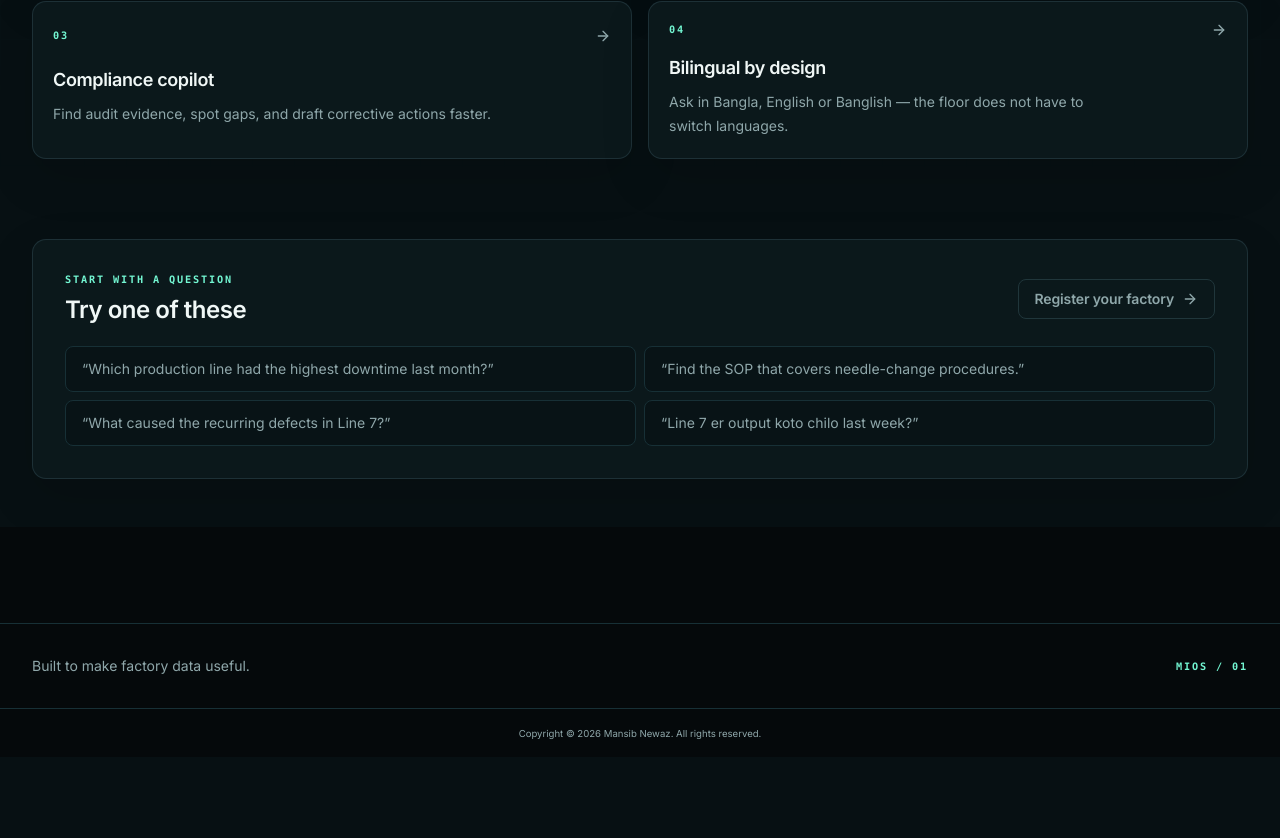
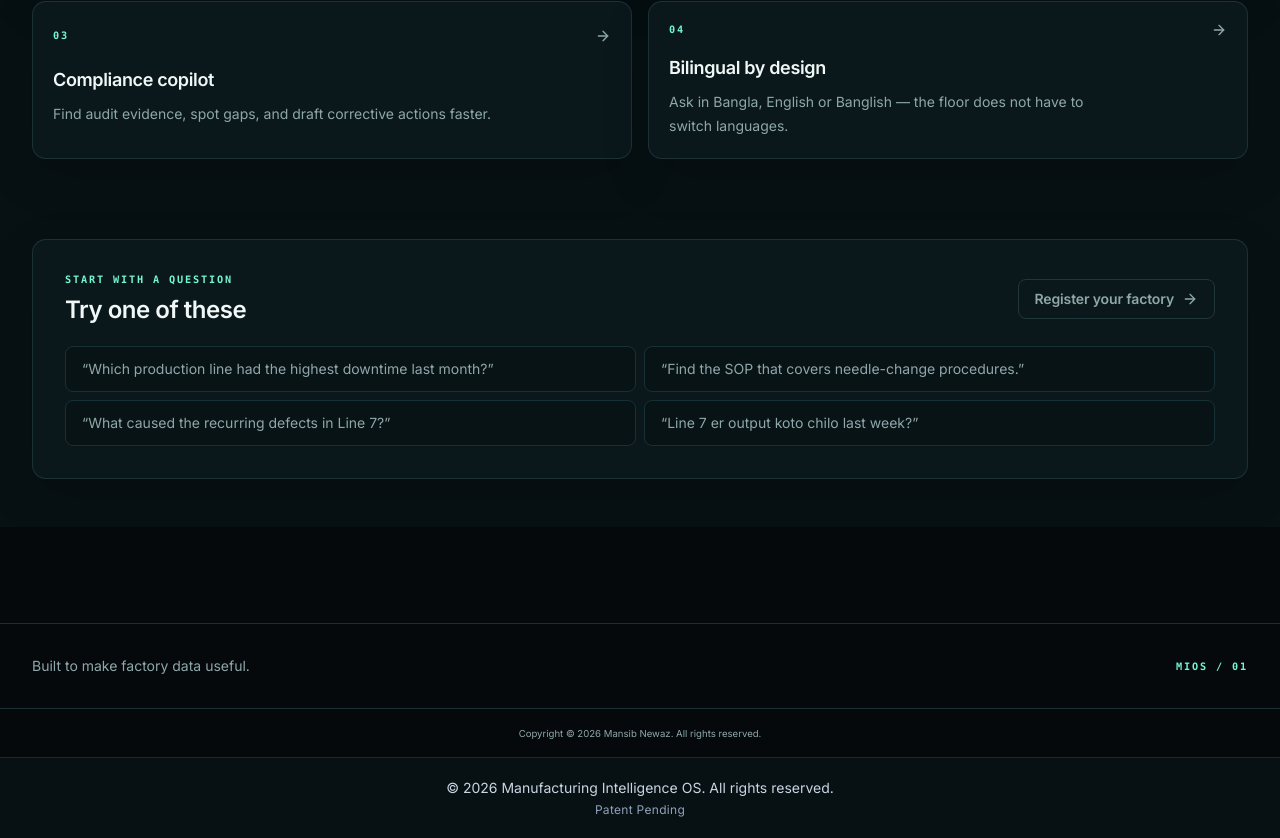
Before and after one commit to mnxtr/M_I_OS, a Next.js app in the folder apps/web/: page / in a window 1280 px wide. Shown: the part 1124-1962 px from the top of the page. Before the commit the page ends 1881 px from the top, so only its background shows below. Built offline with nearby package versions, Linux system fonts and the light colour scheme; no server answers.

Commit message:
feat(web): add site-wide MIOS patent pending footer

```diff
--- a/apps/web/app/layout.tsx
+++ b/apps/web/app/layout.tsx
@@ -45,7 +45,16 @@ export default async function RootLayout({ children }: { children: React.ReactNo
   return (
     <html lang={lang} className={`${inter.variable} ${notoBengali.variable}`}>
       <body>
-        <Providers lang={lang}>{children}</Providers>
+        <Providers lang={lang}>
+          {children}
+          <footer
+            aria-label="MIOS legal information"
+            className="border-t border-white/10 bg-[#071013] px-6 py-5 text-center text-sm text-slate-300"
+          >
+            <p>© {new Date().getFullYear()} Manufacturing Intelligence OS. All rights reserved.</p>
+            <p className="mt-1 text-xs tracking-wide text-slate-400">Patent Pending</p>
+          </footer>
+        </Providers>
       </body>
     </html>
   );
```
